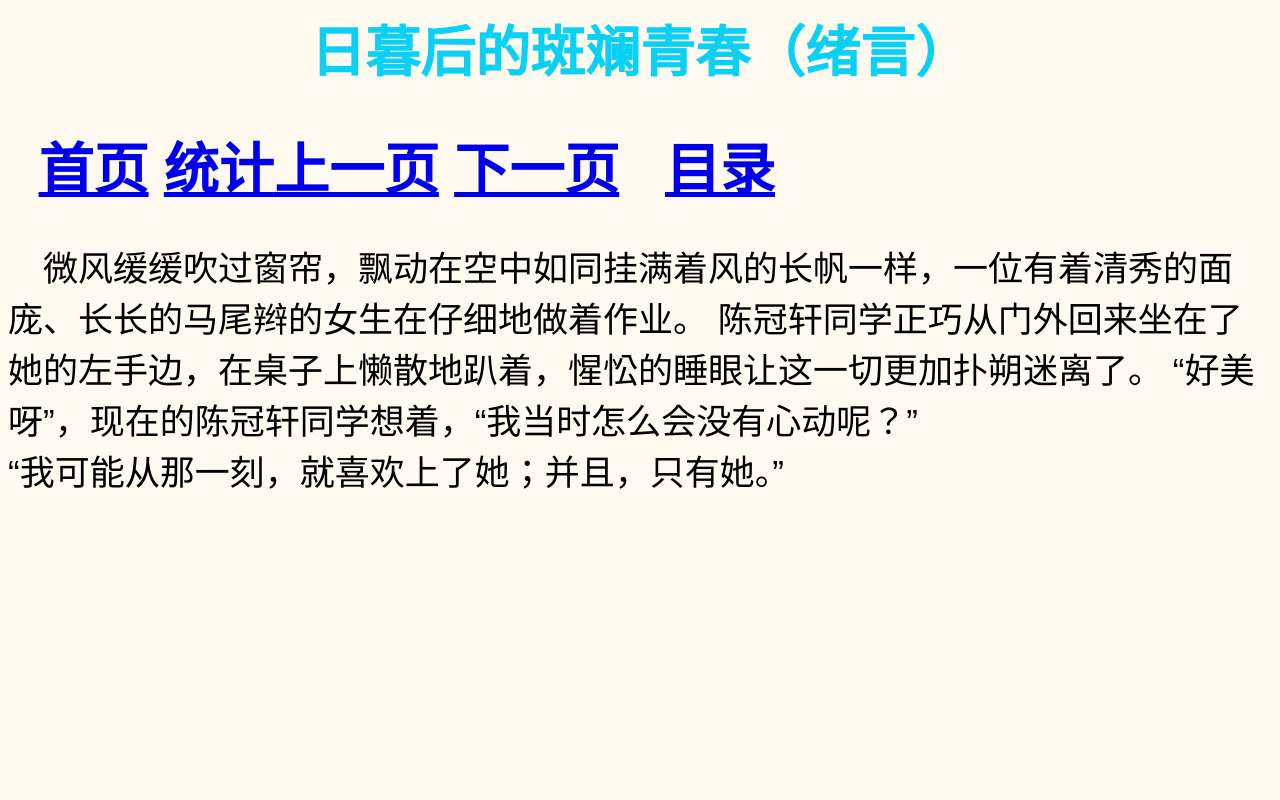
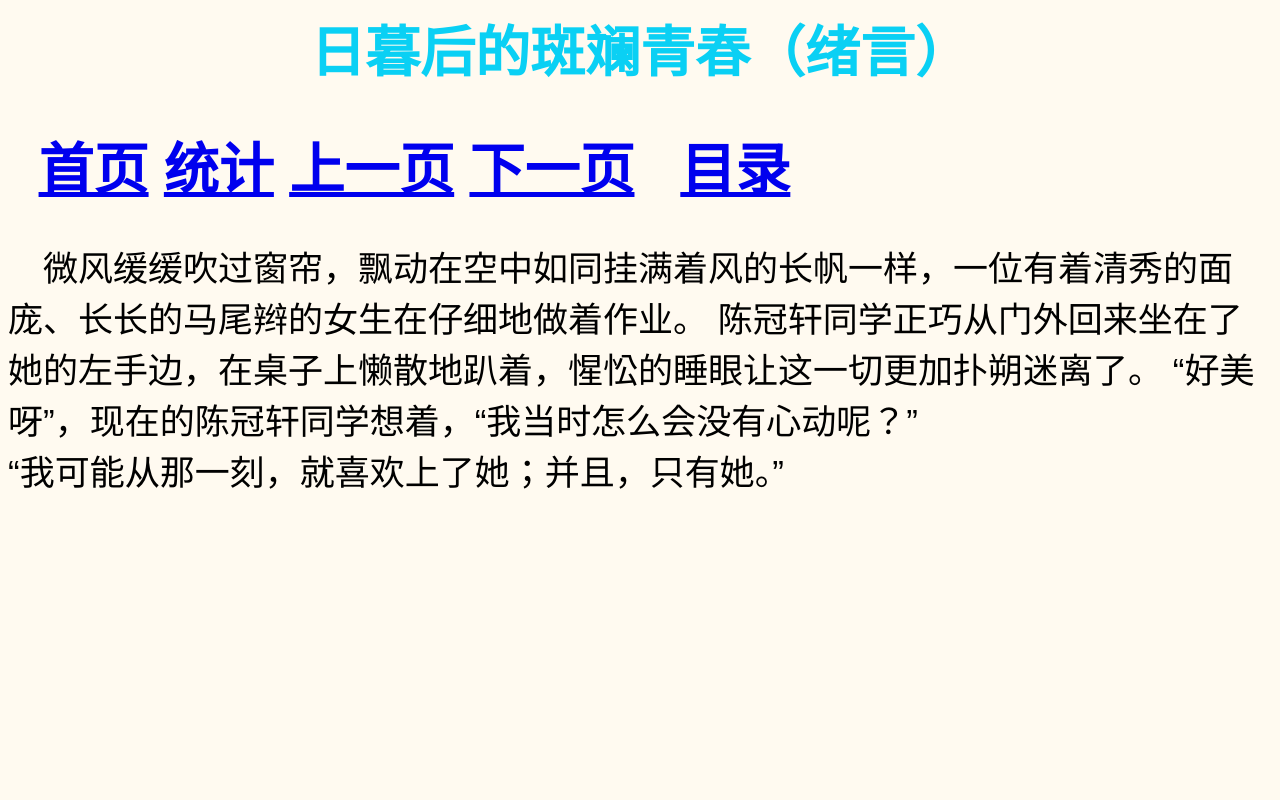
Before and after one commit to Robertspot/Robertspot.github.io, a plain HTML site: page novel/1/2.html in a window 1280 px wide. Shown: the top 800 px of the page. Drawn offline with Linux system fonts and the light colour scheme.

Commit message:
Update 2.html

```diff
--- a/novel/1/2.html
+++ b/novel/1/2.html
@@ -7,7 +7,7 @@
 <body>
 <h1>日暮后的斑斓青春（绪言）</h1>
 <nav>
-<b>&nbsp;&nbsp;<a href="../index.html">首页</a>&nbsp;<a href="../statistics.html">统计</a><a href="./1.html">上一页</a>&nbsp;<a href="./3.html">下一页</a>&nbsp;
+<b>&nbsp;&nbsp;<a href="../index.html">首页</a>&nbsp;<a href="../statistics.html">统计</a>&nbsp;<a href="./1.html">上一页</a>&nbsp;<a href="./3.html">下一页</a>&nbsp;
 &nbsp;<a href="./index.html">目录</a>&nbsp;</b>
 </nav>
 <p style="text-align:left">
```
